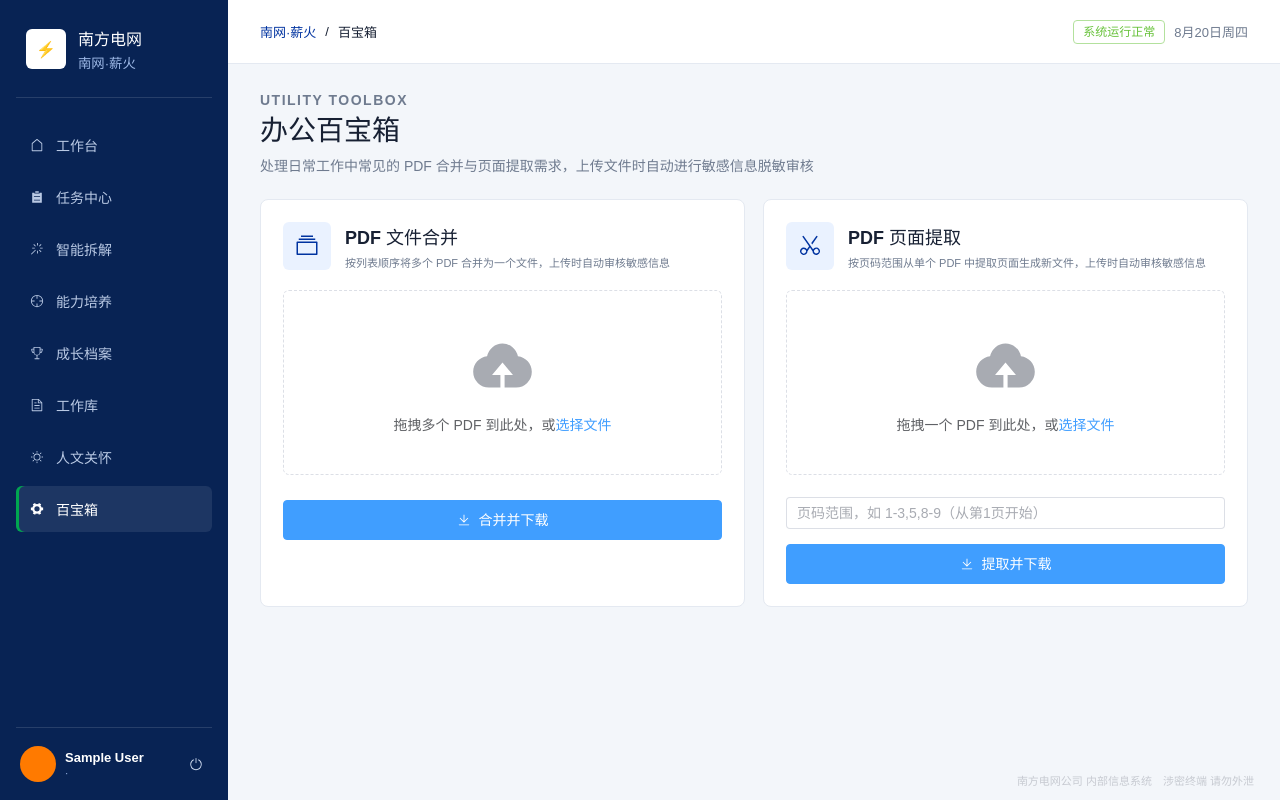
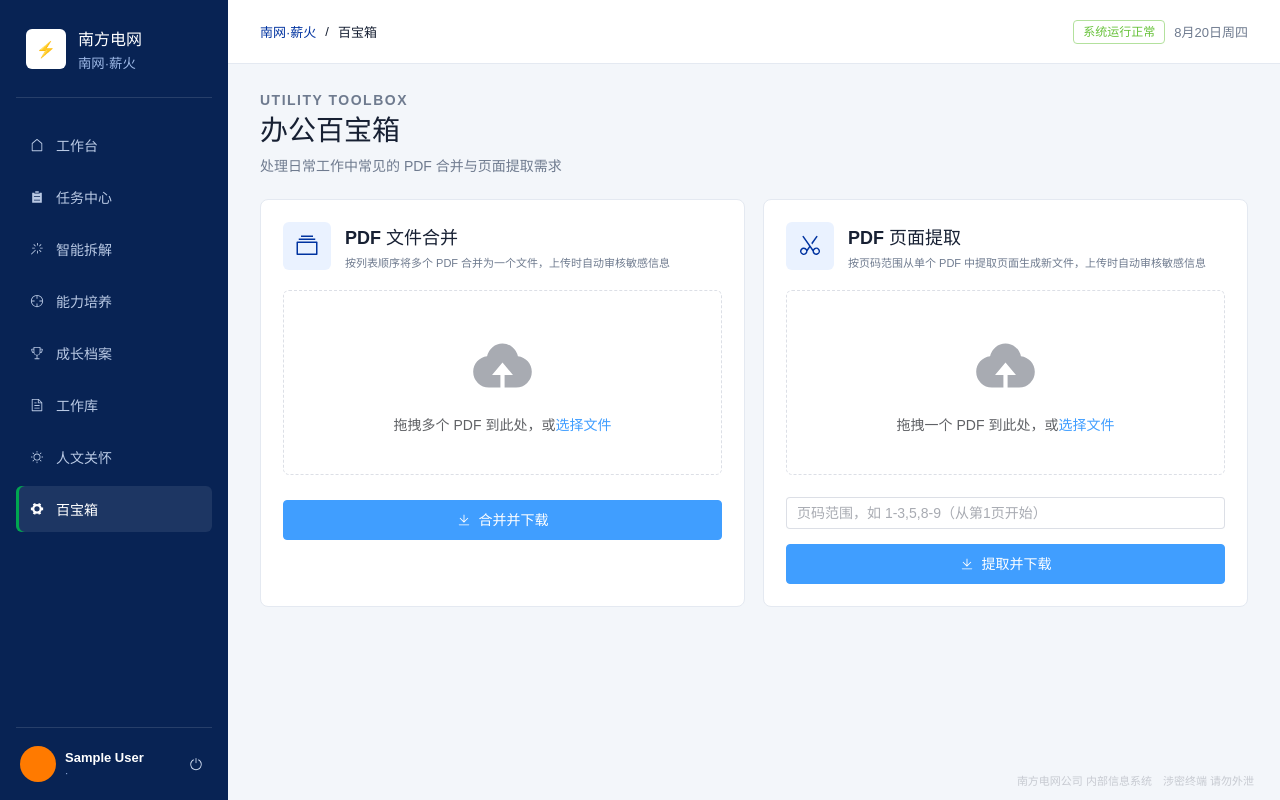
Before and after one commit to bubblehhhh/nanwang, a Vue app: page /toolbox in a window 1280 px wide. Built offline with nearby package versions, Linux system fonts and the light colour scheme; no server answers; sample sign-in values are in the browser's storage.

Commit message:
refactor: 移除百宝箱标题中的敏感信息审核描述

```diff
--- a/src/views/Toolbox.vue
+++ b/src/views/Toolbox.vue
@@ -99,7 +99,7 @@ async function extractPdf(confirmed = false) {
       <div>
         <p class="eyebrow">UTILITY TOOLBOX</p>
         <h1>办公百宝箱</h1>
-        <p>处理日常工作中常见的 PDF 合并与页面提取需求，上传文件时自动进行敏感信息脱敏审核</p>
+        <p>处理日常工作中常见的 PDF 合并与页面提取需求</p>
       </div>
     </div>
     <div class="tool-grid">
```
